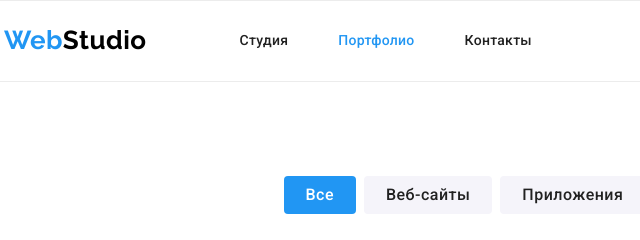
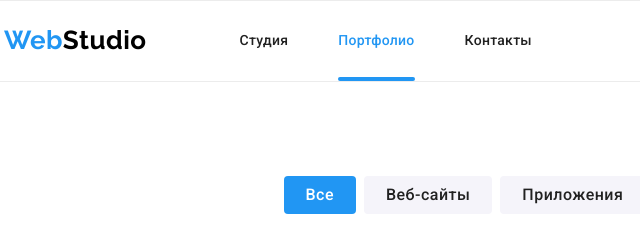
Before and after one commit to RomanHolyaka/goit-markup-hw-05, a plain HTML site: page portfolio.html in a window 1280 px wide. Shown: the top 240 px of the page, 51-691 px from the left. Drawn offline with nearby package versions, Linux system fonts and the light colour scheme.

Commit message:
№5-4 без анимации модели

```diff
--- a/css/styles.css
+++ b/css/styles.css
@@ -76,6 +76,11 @@ img {
   text-decoration: none;
 }
 
+:hover,
+:focus {
+  transition-duration: 250ms;
+  transition-timing-function: cubic-bezier(0.4, 0, 0.2, 1);
+}
 /*-----1 блок - логотип, посилання------*/
 .header {
   margin-left: auto;
@@ -174,10 +179,29 @@ img {
   color: var(--blue-light-color);
 }
 
+.header-link {
+  position: relative;
+}
 .header-link.current {
   color: var(--blue-light-color);
 }
-
+.header-link.current::after {
+  opacity: 1;
+}
+.header-link::after {
+  content: "";
+  position: absolute;
+  width: 100%;
+  height: 4px;
+  left: 0;
+  bottom: 0;
+  background: var(--blue-light-color);
+  border-radius: 2px;
+  opacity: 0;
+}
+.header-link:hover::after {
+  opacity: 1;
+}
 /*----------Oсновний блок------------*/
 .hero {
   text-align: center;
@@ -602,15 +626,25 @@ img {
 }
 .mainhero-card {
   display: block;
+  overflow: hidden;
 }
+
 .mainhero-card:hover ::before {
   opacity: 1;
+  transform: translatey(calc(0%));
+  transition-duration: 2s;
+  transition-timing-function: cubic-bezier(0.4, 0, 0.2, 1);
 }
 .mainhero-card:hover .mainhero-lorem-text {
   opacity: 1;
+  transform: translatey(calc(0%));
+  transition-duration: 2s;
+  transition-timing-function: cubic-bezier(0.4, 0, 0.2, 1);
 }
+
 .mainhero-animation {
   position: relative;
+  overflow: hidden;
 }
 .mainhero-animation::before {
   display: inline-block;
@@ -620,6 +654,7 @@ img {
   height: 100%;
   background-color: rgba(33, 150, 243, 0.9);
   opacity: 0;
+  transform: translatey(300px);
 }
 .mainhero-lorem-text {
   position: absolute;
@@ -631,6 +666,7 @@ img {
   letter-spacing: 0.03em;
   color: var(--white-color);
   opacity: 0;
+  transform: translatey(300px);
 }
 .mainhero-name {
   padding: 20px 24px;
@@ -653,6 +689,7 @@ img {
 
 /*----Модальное ОКНО----*/
 .backdrop.is-hidden {
+  visibility: hidden;
   opacity: 0;
   pointer-events: none;
 }
@@ -664,6 +701,7 @@ img {
   height: 100%;
   background: rgba(47, 48, 58, 0.8);
 }
+
 .modal {
   position: absolute;
   top: 50%;
@@ -683,13 +721,11 @@ img {
   right: 8px;
   height: 30px;
   width: 30px;
-  margin: 0;
   display: flex;
   justify-content: center;
   align-items: center;
   border-radius: 50%;
   background: var(--white-color);
   border: 1px solid rgba(0, 0, 0, 0.1);
-  box-sizing: border-box;
 }
 /*-----------DONE----------------*/
```
